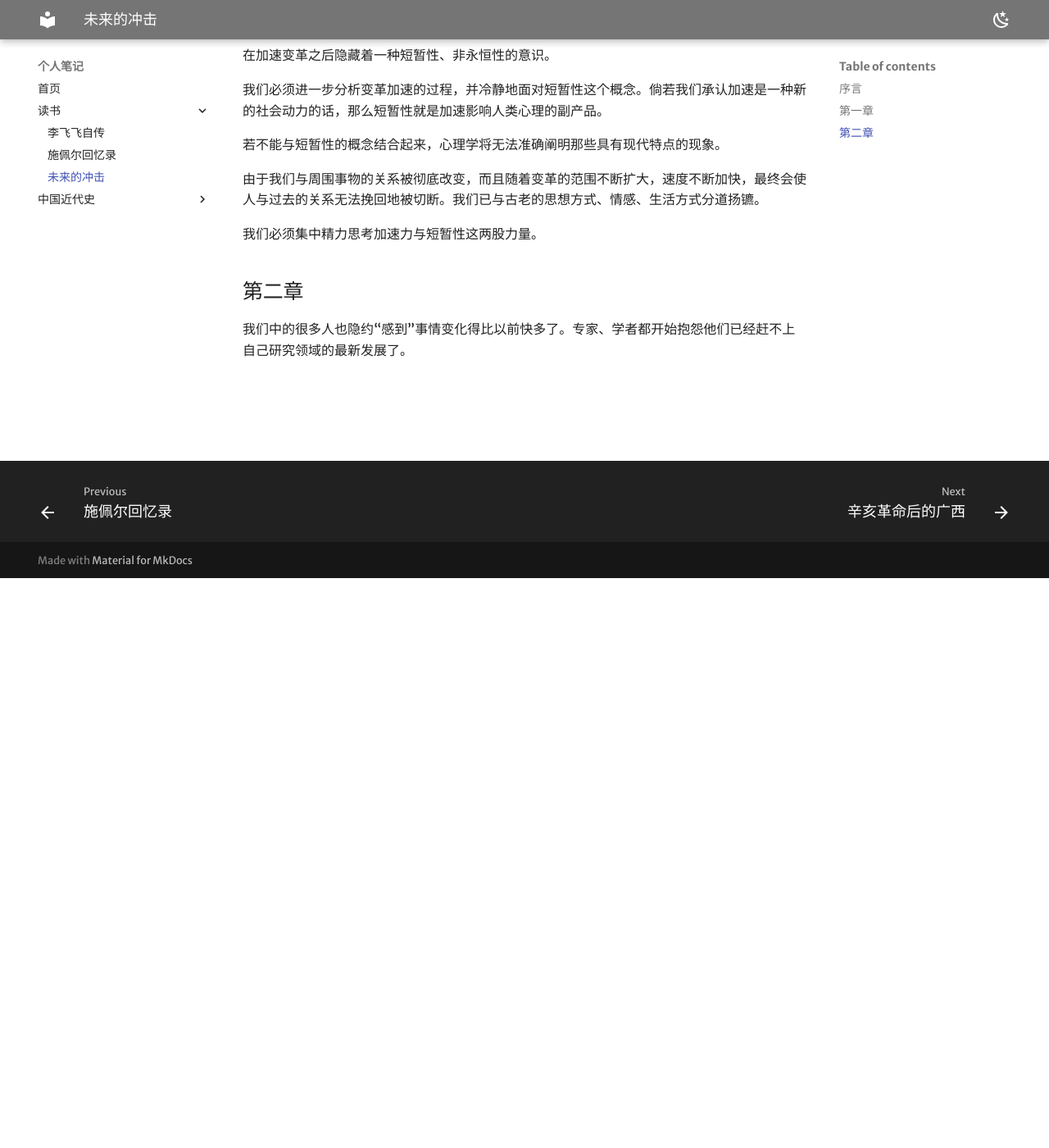
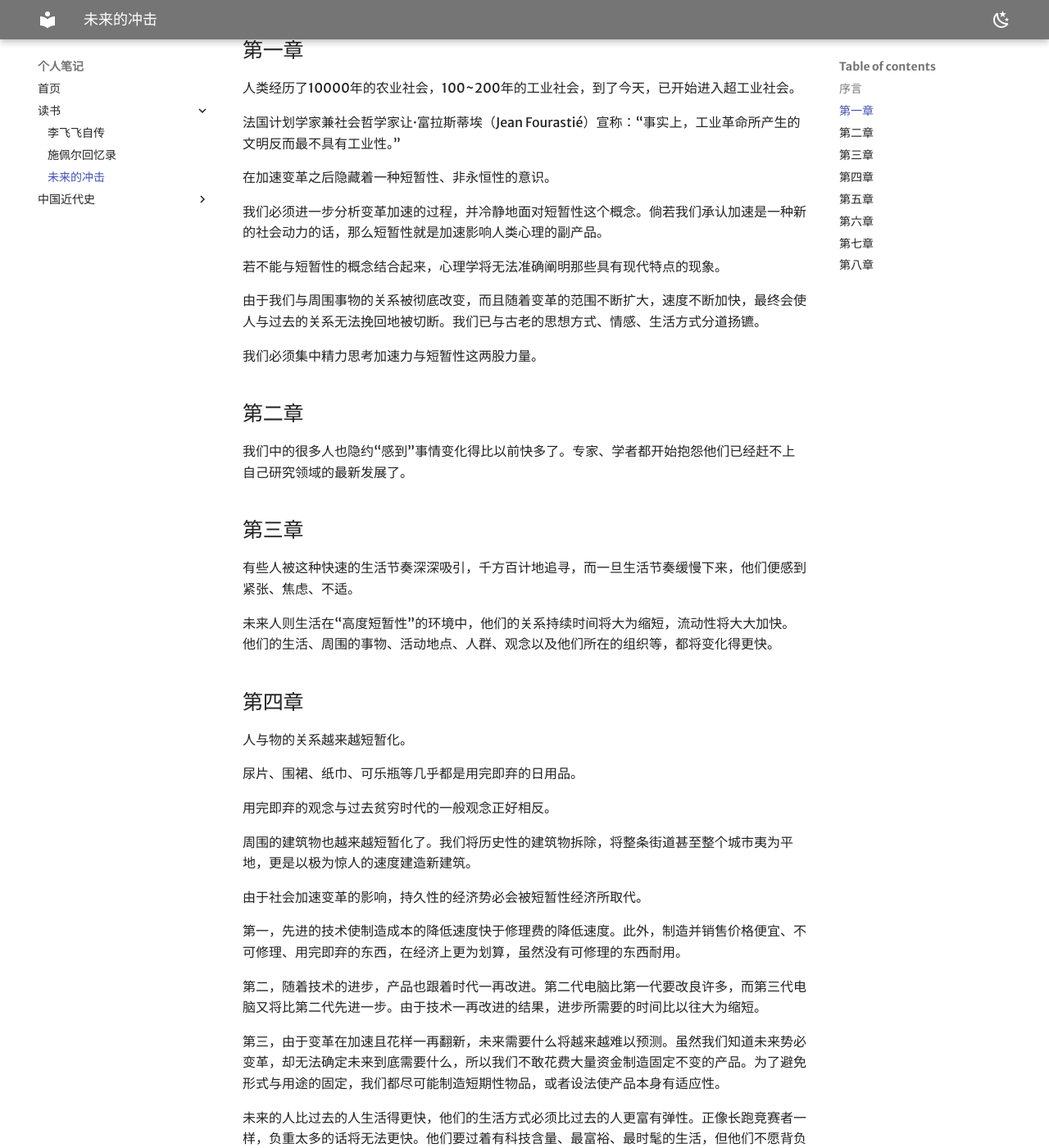
Before and after one commit to ruanyf/notes, an MkDocs documentation site: the page built from docs/读书/未来的冲击.md, in a window 1280 px wide and 1400 px high, scrolled down 695 px. Shown: the whole window at 82% size. Built offline with MkDocs 1.6.1 and Material for MkDocs 9.7.7, drawn with Linux system fonts in a browser that asks for light colours; some web fonts are replaced; some of the changed text lies outside the part shown.

Commit message:
checkpoint at 2025-04-21T07:30:28+0800

```diff
--- a/docs/读书/未来的冲击.md
+++ b/docs/读书/未来的冲击.md
@@ -1,5 +1,11 @@
 # 未来的冲击
 
+
+超工业社会：加速，变革速度快，生活节奏快
+
+一切都在短期化。快速变动，不稳定
+
+人的心理：短暂性，满足感低，紧张，感官的压迫
 ## 序言
 
 面对种种变革，我们如何适应？我们会不会无法适应未来的种种状况？这就是本书想要阐述的内容。
@@ -30,3 +36,65 @@
 ## 第二章
 
 我们中的很多人也隐约“感到”事情变化得比以前快多了。专家、学者都开始抱怨他们已经赶不上自己研究领域的最新发展了。
+
+## 第三章
+
+有些人被这种快速的生活节奏深深吸引，千方百计地追寻，而一旦生活节奏缓慢下来，他们便感到紧张、焦虑、不适。
+
+未来人则生活在“高度短暂性”的环境中，他们的关系持续时间将大为缩短，流动性将大大加快。他们的生活、周围的事物、活动地点、人群、观念以及他们所在的组织等，都将变化得更快。
+
+## 第四章
+
+人与物的关系越来越短暂化。
+
+尿片、围裙、纸巾、可乐瓶等几乎都是用完即弃的日用品。
+
+用完即弃的观念与过去贫穷时代的一般观念正好相反。
+
+周围的建筑物也越来越短暂化了。我们将历史性的建筑物拆除，将整条街道甚至整个城市夷为平地，更是以极为惊人的速度建造新建筑。
+
+由于社会加速变革的影响，持久性的经济势必会被短暂性经济所取代。
+
+第一，先进的技术使制造成本的降低速度快于修理费的降低速度。此外，制造并销售价格便宜、不可修理、用完即弃的东西，在经济上更为划算，虽然没有可修理的东西耐用。
+
+第二，随着技术的进步，产品也跟着时代一再改进。第二代电脑比第一代要改良许多，而第三代电脑又将比第二代先进一步。由于技术一再改进的结果，进步所需要的时间比以往大为缩短。
+
+第三，由于变革在加速且花样一再翻新，未来需要什么将越来越难以预测。虽然我们知道未来势必变革，却无法确定未来到底需要什么，所以我们不敢花费大量资金制造固定不变的产品。为了避免形式与用途的固定，我们都尽可能制造短期性物品，或者设法使产品本身有适应性。
+
+未来的人比过去的人生活得更快，他们的生活方式必须比过去的人更富有弹性。正像长跑竞赛者一样，负重太多的话将无法更快。他们要过着有科技含量、最富裕、最时髦的生活，但他们不愿背负随之而来的重荷。他们深知，生活在不确定的急速变革的社会中，首先要学会“驾轻就熟”。
+
+快速的过时性只是整个加速过程的一个必要组成部分。
+
+## 第五章
+
+地域对人类生活的重要性在下降。一个新的游牧民族出现了，而他们的移动性到底有多大、多广、多重要，都是我们难以预料的。
+
+活动范围扩大，不愿在一个地方久居。居住的短暂性。
+
+## 第六章
+
+工作的短期化
+
+人际交往的短期化，肤浅化。
+
+人际关系持续时间的缩短，是人与人之间联系增多的自然结果。现在，都市居民在一周内接触的人，可能会比过去封建时代的农民一年甚至一辈子所接触的人还多。
+
+## 第七章
+
+组织的短期化
+
+超工业社会的组织形态将越来越具有动态化，骚动与变革将不可避免地随之而来。社会变革的速度越快，组织的存在时间便越短。此外，政府机构亦如建筑一样，已渐渐由长期性转向临时性，由永久性转向短暂性。
+
+频繁的变革对适应能力的要求往往以牺牲个人的满足感为代价，人们要适应现实生活。
+
+应对急速的变革，身处于短暂性的工作体系，要在短期内建立有意义的联系，然后又割断这种联系，这些都足以导致社会性压力，造成个人心理上的紧张。
+
+## 第八章
+
+在一个充斥着速成食品、速成教育甚至速成城市的社会。
+
+知识的极速发展意味着每本书包含的已知知识量将越来越少（包括这本书在内）。知识很快就会过时，也会降低它提供长期性知识的价值。
+
+知识，正如组织形式一样，已经逐渐走向用完即弃的路线。
+
+包围人类的符号化知识之海，开始以一种新的力量冲击人的感官。这正好能够解释，我们在日常事务上所承受的压迫感。
```
Also changed, not shown: 1 other file.
